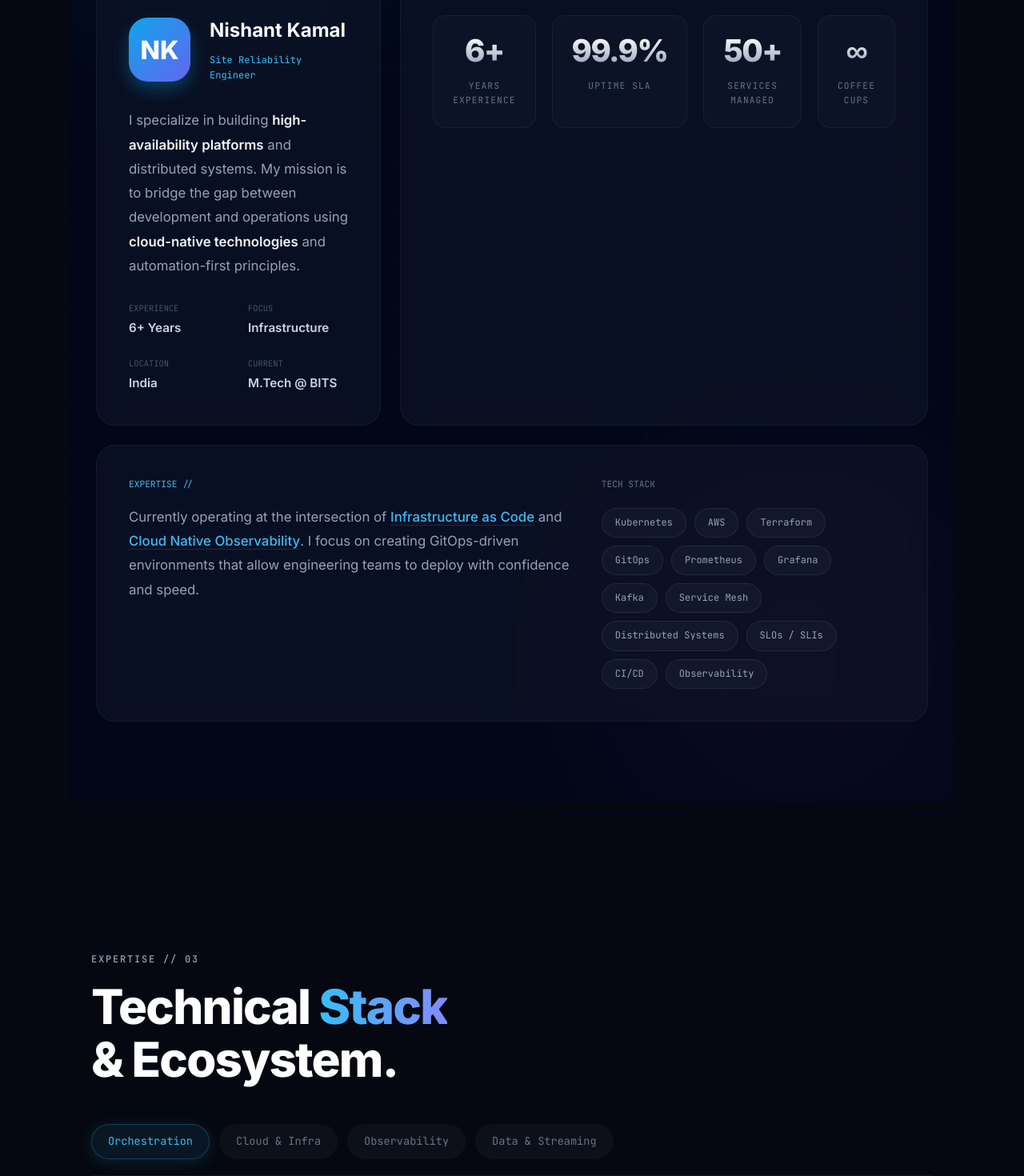
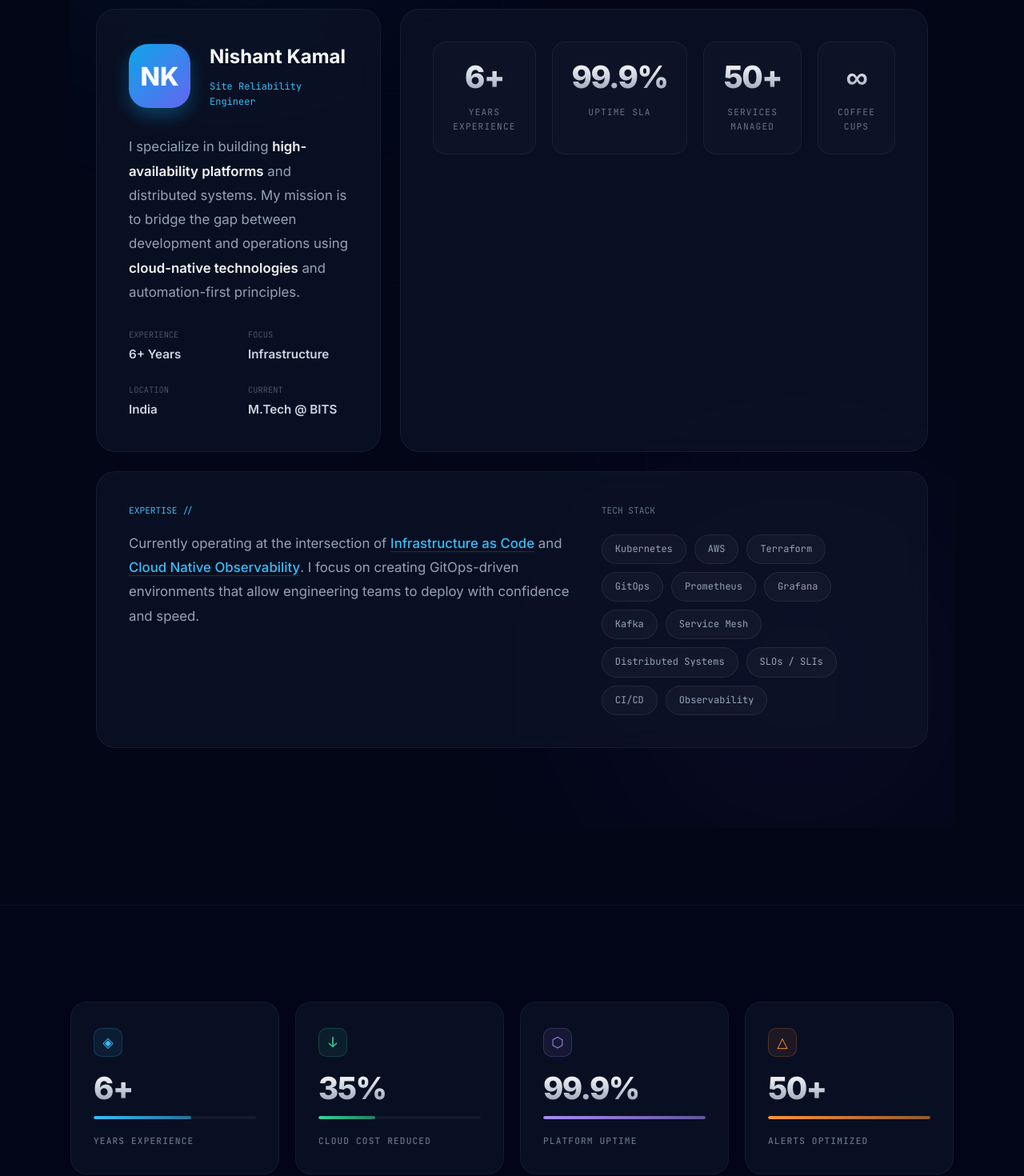
Before and after one commit to nishant-kamal/nishant-portfolio, a Next.js app: page / in a window 1280 px wide. Shown: the part 1262-2732 px from the top of the page at 80% size. Built offline with nearby package versions, Linux system fonts and the light colour scheme; a web font is replaced by a local one.

Commit message:
Update page.js

```diff
--- a/app/page.js
+++ b/app/page.js
@@ -1,71 +1,64 @@
 import Hero from "../components/Hero"
 import About from "../components/About"
+import Stats from "../components/Stats"
 import Skills from "../components/Skills"
-import Stats from "../components/Stats"
 import Projects from "../components/Projects"
 import Education from "../components/Education"
 import Contact from "../components/Contact"
-export const metadata = {
-  title: "Nishant Kamal | Site Reliability Engineer",
-  description:
-    "Portfolio of Nishant Kamal, a Site Reliability Engineer specializing in Kubernetes, Kafka, AWS, Terraform, and DevOps automation.",
-}
 
 export default function Home() {
   return (
-    <>
-      <main
-        style={{
-          background: "#050810",
-          minHeight: "100vh",
-        }}
-      >
-        {/* Hero — full width, no container */}
+    <main className="bg-[#020617] min-h-screen selection:bg-cyan-500/30 selection:text-cyan-200">
+
+      {/* SECTION 0: HERO (The Hook) */}
+      <section id="home" className="min-h-[90vh] flex items-center justify-center border-b border-white/5">
+        <div className="max-w-6xl mx-auto px-6 w-full">
+          <Hero />
+        </div>
+      </section>
+
+      {/* SECTION 1: ABOUT (The Story) */}
+      <section id="about" className="py-24 border-b border-white/5 relative overflow-hidden">
         <div className="max-w-6xl mx-auto px-6">
-          <section id="home">
-            <Hero />
-          </section>
+          <About />
         </div>
-        {/* About */}
-        <div className="max-w-6xl mx-auto px-6 py-16">
-          <section id="about">
-            <About />
-          </section>
+      </section>
+
+      {/* SECTION 2: STATS (The Proof) */}
+      <section id="stats" className="py-20 bg-slate-950/30">
+        <div className="max-w-6xl mx-auto px-6">
+          <Stats />
         </div>
-        {/* Skills */}
-        <div className="max-w-6xl mx-auto px-6 py-16">
-          <section id="skills">
-            <Skills />
-          </section>
+      </section>
+
+      {/* SECTION 3: SKILLS (The Toolkit) */}
+      <section id="skills" className="py-24 border-b border-white/5">
+        <div className="max-w-6xl mx-auto px-6">
+          <Skills />
         </div>
-        {/* Stats — contained */}
-        <div className="max-w-6xl mx-auto px-6 py-16">
-          <section id="stats">
-            <Stats />
-          </section>
+      </section>
+
+      {/* SECTION 4: PROJECTS (The Evidence) */}
+      <section id="projects" className="py-24">
+        <div className="max-w-6xl mx-auto px-6">
+          <Projects />
         </div>
+      </section>
 
-        {/* Projects */}
-        <div className="max-w-6xl mx-auto px-6 py-16">
-          <section id="projects">
-            <Projects />
-          </section>
+      {/* SECTION 5: EDUCATION */}
+      <section id="education" className="py-24 bg-slate-950/20">
+        <div className="max-w-6xl mx-auto px-6">
+          <Education />
         </div>
+      </section>
 
-        {/* Education */}
-        <div className="max-w-6xl mx-auto px-6 py-16">
-          <section id="education">
-            <Education />
-          </section>
+      {/* SECTION 6: CONTACT (The CTA) */}
+      <section id="contact" className="py-32">
+        <div className="max-w-4xl mx-auto px-6">
+          <Contact />
         </div>
+      </section>
 
-        {/* Contact */}
-        <div className="max-w-6xl mx-auto px-6 py-16">
-          <section id="contact">
-            <Contact />
-          </section>
-        </div>
-      </main>
-    </>
+    </main>
   )
 }
```
